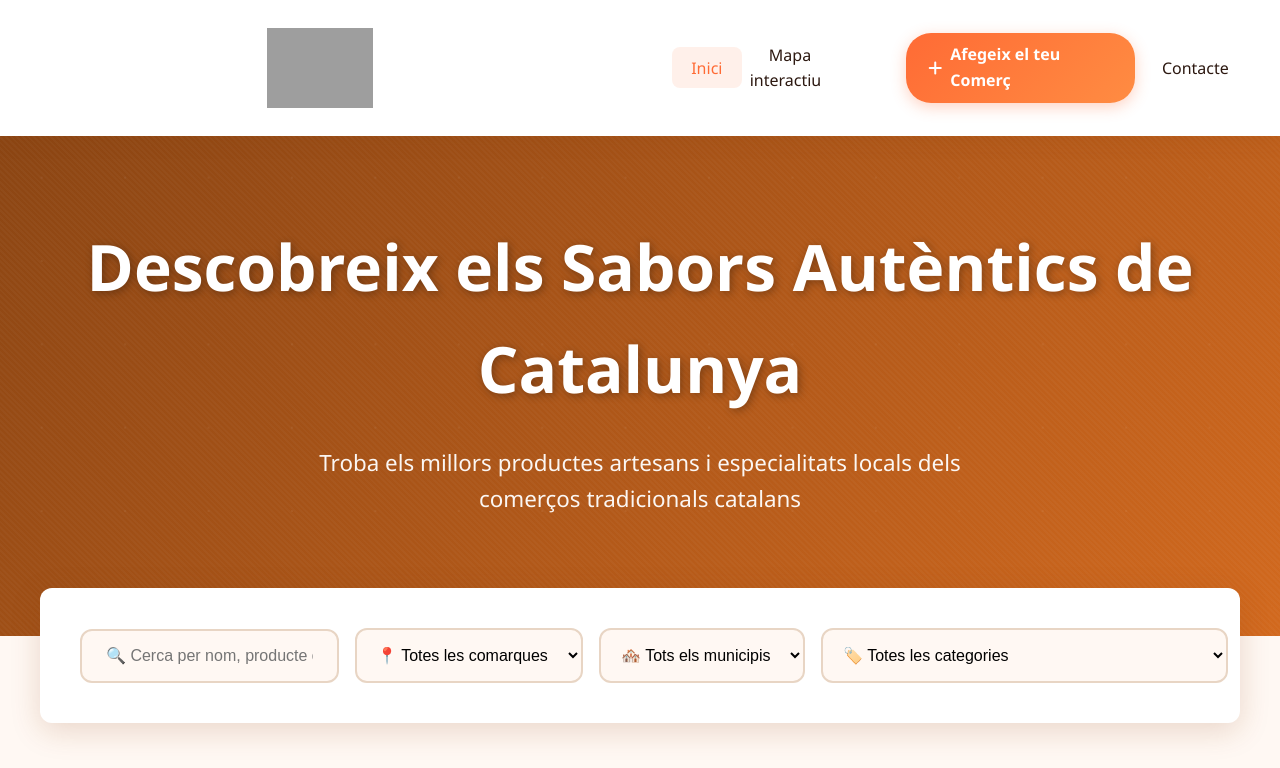
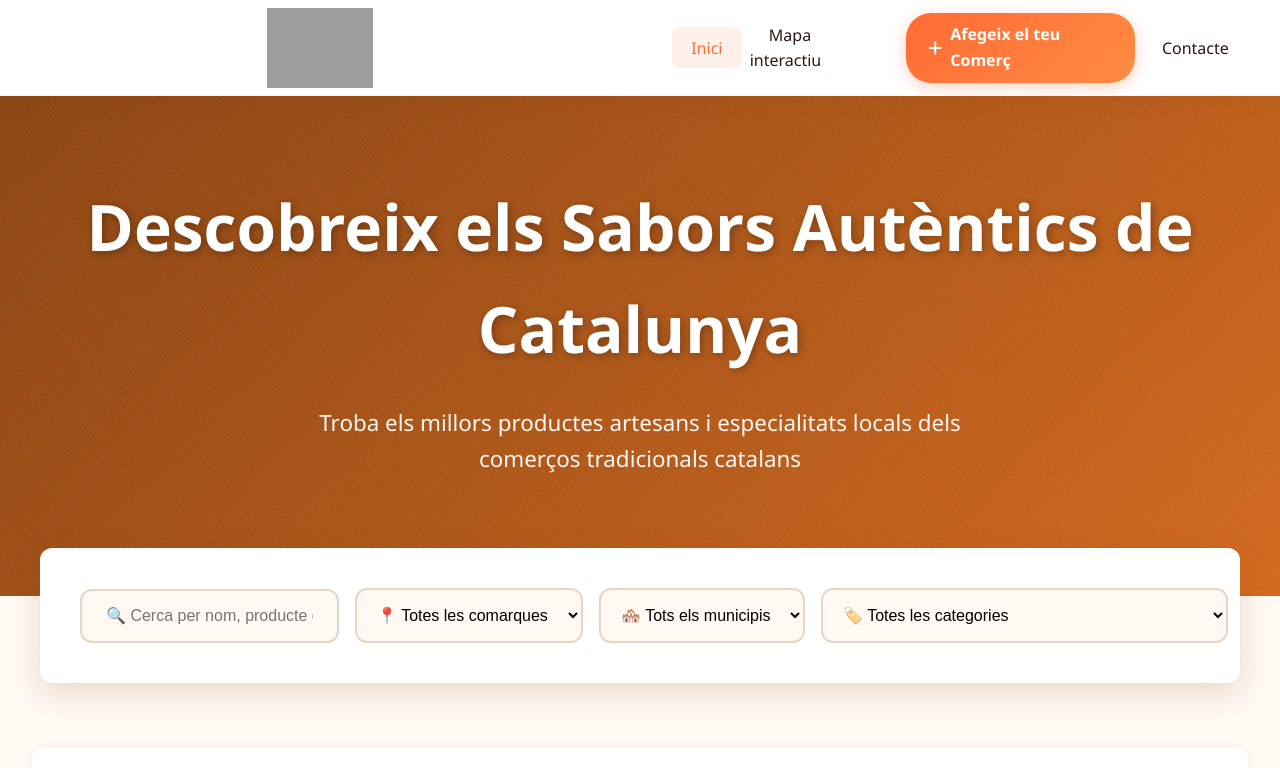
Before and after one commit to DSR95/gustcat-mapa, a plain HTML site: page index.html in a window 1280 px wide. Shown: the top 768 px of the page. Drawn offline with nearby package versions, Linux system fonts and the light colour scheme; no server answers; grey boxes are pictures that could not be loaded.

Commit message:
Update layout.css

```diff
--- a/css/layout.css
+++ b/css/layout.css
@@ -16,7 +16,7 @@ header {
     margin: 0 auto;
     display: flex;
     align-items: center;
-    height: 120px;
+    height: 80px;
 }
 
 .logo {
```
